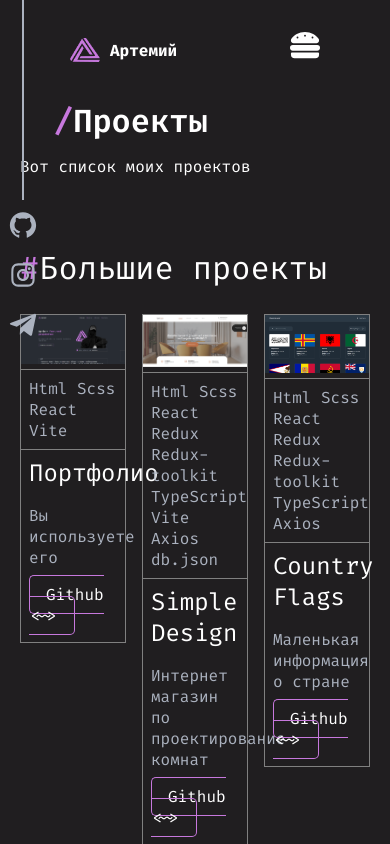
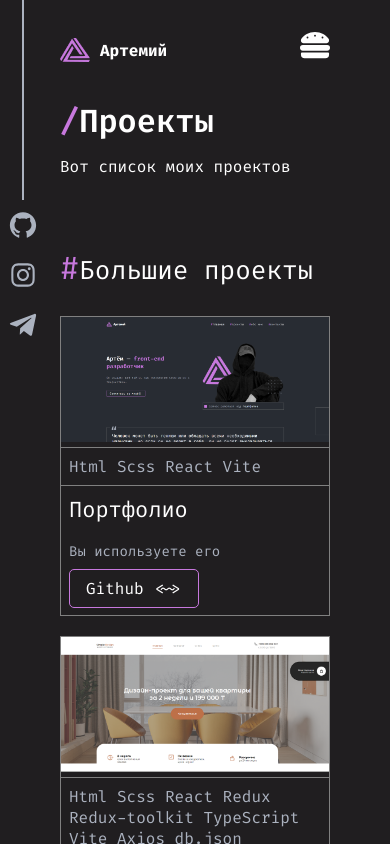
Before and after one commit to artyomvaleriyevich/portfolio, a React (Vite) app: page /project in a window 390 px wide. Shown: the top 844 px of the page. Built offline with nearby package versions, Linux system fonts and the light colour scheme.

Commit message:
add media for project

```diff
--- a/src/components/PageTitle/pagesTitle.scss
+++ b/src/components/PageTitle/pagesTitle.scss
@@ -1,4 +1,5 @@
 .pagesTitle{
+  margin: 0;
   font-weight: 600;
   font-size: 32px;
   line-height: 42px;
--- a/src/media.scss
+++ b/src/media.scss
@@ -1,7 +1,4 @@
 @media (max-width: 1025px) {
-  .header__row{
-    padding: 0 20px;
-  }
   .me__row{
     padding: 0 65px;
   }
@@ -14,9 +11,6 @@
 }
 
 @media (max-width: 769px) {
-  .header__row {
-    padding: 0 50px;
-  }
   .me__title{
     font-size: 26px;
   }
--- a/src/pages/About/about.scss
+++ b/src/pages/About/about.scss
@@ -116,9 +116,6 @@
   .about__row{
     padding: 0 60px;
   }
-  .pagesTitle{
-    margin-left:50px;
-  }
   .about:after{
     top: 36%;
   }
@@ -147,9 +144,7 @@
     flex-direction: column;
     padding: 0 35px;
   }
-  .pagesTitle {
-    margin-left: 34px;
-  }
+
   .about__picture{
     width: 100%;
   }
@@ -178,7 +173,5 @@
   .about__row {
     padding: 0 30px;
   }
-  .pagesTitle {
-    margin-left: 31px;
-  }
+
 }
--- a/src/pages/Contact/contact.scss
+++ b/src/pages/Contact/contact.scss
@@ -66,3 +66,28 @@
     }
   }
 }
+
+@media (max-width: 1025px) {
+  .contact__row{
+    margin: 30px 50px 100px;
+  }
+}
+
+@media (max-width: 769px) {
+  .contact:before{
+    top: 80%;
+  }
+}
+
+@media (max-width: 426px) {
+  .contact__row{
+    flex-direction: column;
+    row-gap: 30px;
+  }
+  .contact:before, .contact__socials:before{
+    display: none;
+  }
+  .contact__socials{
+    justify-content: space-between;
+  }
+}
--- a/src/pages/Home/home.scss
+++ b/src/pages/Home/home.scss
@@ -356,6 +356,7 @@
   .footer__social-title{
     font-size: 21px;
   }
+
 }
 
 @media (max-width: 426px) {
@@ -438,6 +439,7 @@
   .me__quoteBlock-name{
     width: 45%;
   }
+
 }
 @media (max-width: 321px) {
   .me__quoteBlock-name {
--- a/src/pages/Project/project.scss
+++ b/src/pages/Project/project.scss
@@ -52,3 +52,52 @@
     }
   }
 }
+
+
+@media (max-width: 1025px) {
+  .me__portfolio{
+    font-size: 13px;
+  }
+  .me__quoteBlock{
+    font-size: 21px ;
+  }
+}
+
+@media (max-width: 769px) {
+  .projects__card-title{
+    font-size: 22px;
+  }
+  .projects__card-info{
+    font-size: 14px;
+  }
+}
+
+@media (max-width: 426px) {
+  .netTitle{
+    white-space: nowrap;
+  }
+  .projects__row{
+    flex-direction: column;
+    row-gap: 20px ;
+  }
+  .projects__card{
+    width: 100%;
+  }
+  .netTitle {
+    font-size: 26px;
+  }
+}
+
+@media (max-width: 376px) {
+  .netTitle {
+    font-size: 23px;
+  }
+}
+@media (max-width: 321px) {
+  .netTitle {
+    font-size:19px;
+  }
+  .netTitle__span{
+    font-size: 19px;
+  }
+}
--- a/src/styles.scss
+++ b/src/styles.scss
@@ -49,3 +49,9 @@ body{
     left: 0;
     z-index: 2000;
 }
+
+@media (max-width: 1025px) {
+    .container{
+        padding: 0 60px;
+    }
+}
```
